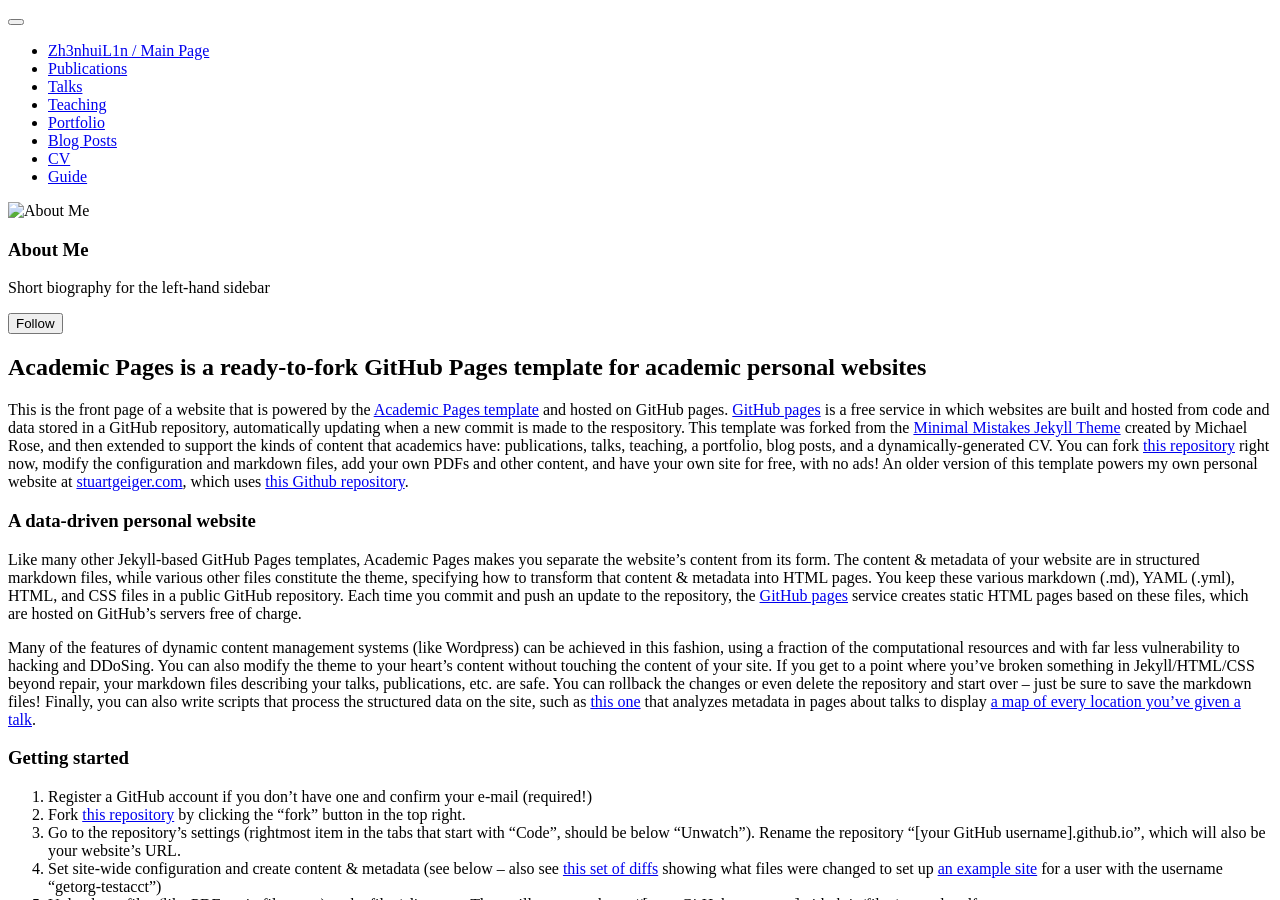
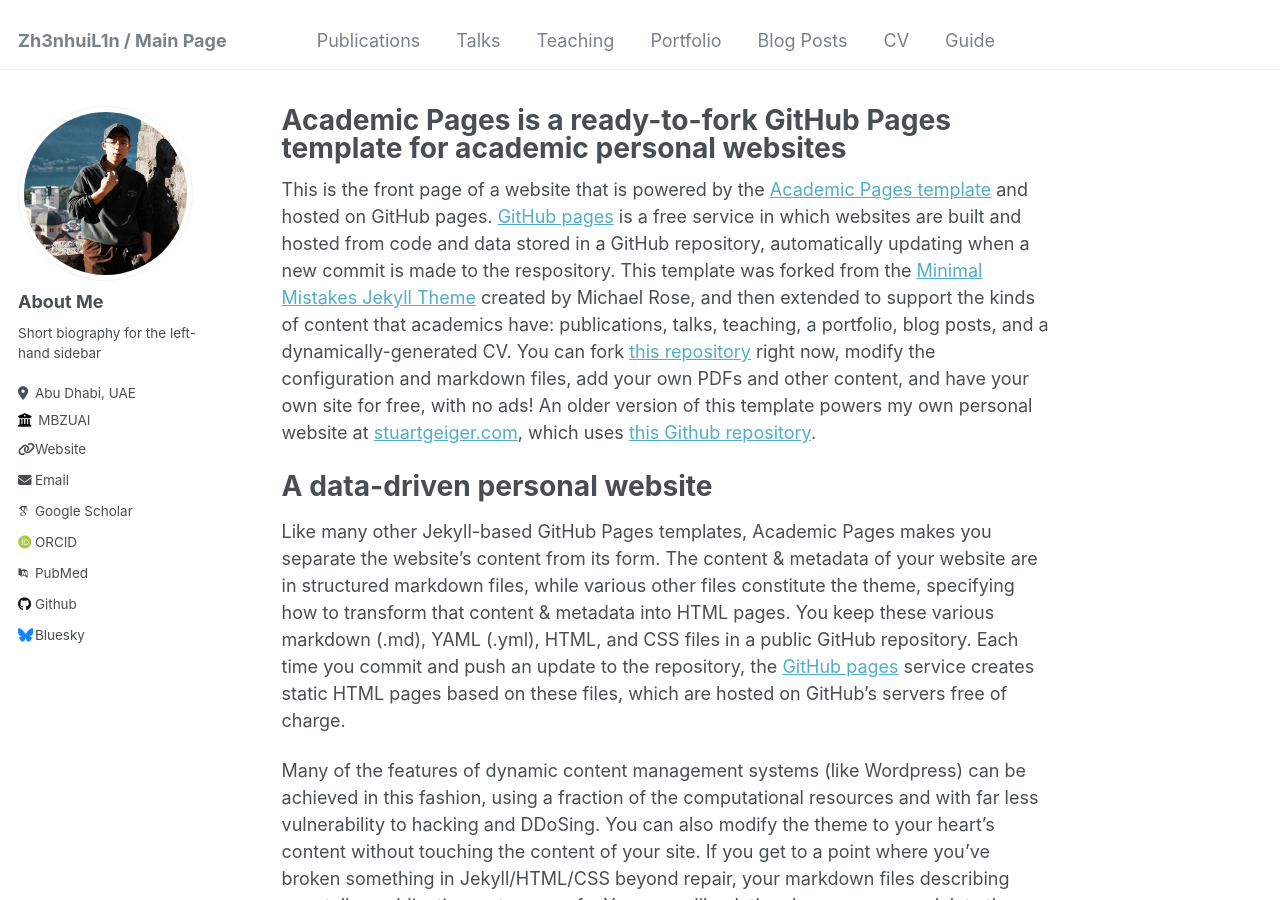
Before and after one commit to ZhenhuiL1n/Zh3nhuiL1n.github.io, a Jekyll site: the page built from _pages/about.md, in a window 1280 px wide and 900 px high. Built offline with Jekyll 4.4.1, drawn with Linux system fonts in a browser that asks for light colours; some web fonts are replaced; a script bundle is joined from its source files by our own code; library files that are not in the unit come from our copies.

Commit message:
Update _config.yml

```diff
--- a/_config.yml
+++ b/_config.yml
@@ -13,7 +13,7 @@ title_separator          : "-"
 name                     : &name "Zhenhui Lin"
 description              : &description "personal description"
 url                      : https://zhenhuil1n.github.io/Zh3nhuiL1n.github.io/ # the base hostname & protocol for your site e.g. "https://mmistakes.github.io"
-baseurl                  : "/image" # the subpath of your site, e.g. "/blog"
+baseurl                  : "" # the subpath of your site, e.g. "/blog"
 repository               : "ZhenhuiL1n/Zh3nhuiL1n.github.io"
 
 # Site Author - The following control what appear as part of the author content on the side bar.
```
